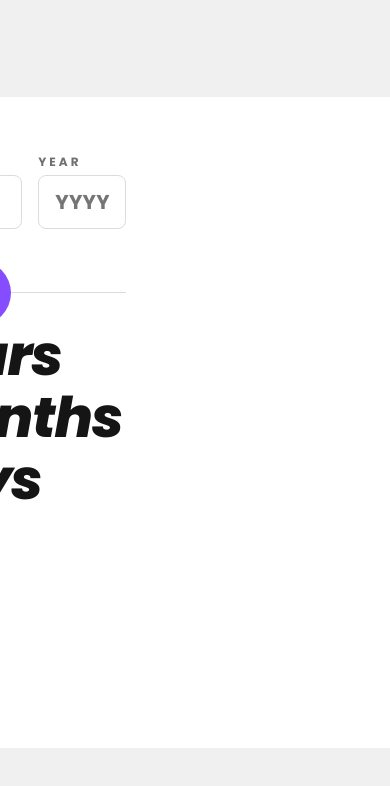
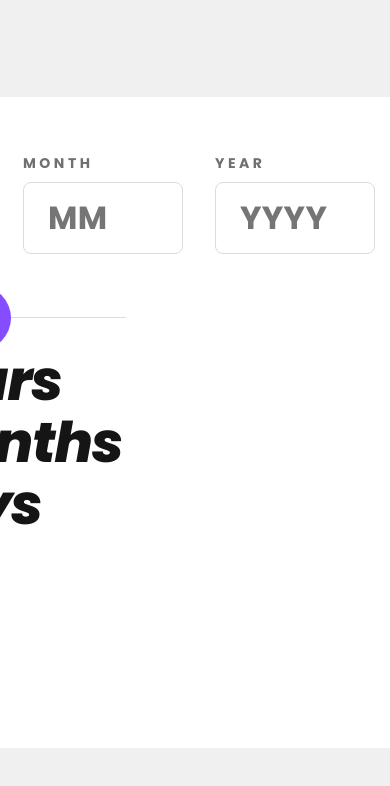
Before and after one commit to burgosha/age-calculator-app, a React (Create React App) app: page / in a window 390 px wide. Shown: the top 786 px of the page. Built offline with nearby package versions, Linux system fonts and the light colour scheme; the HTML template or start-up script is replaced by a standard one.

Commit message:
media queries in form

```diff
--- a/src/stylesheets/AgeCalculator.css
+++ b/src/stylesheets/AgeCalculator.css
@@ -145,12 +145,27 @@
     }
     .date-inputs {
         width: 100%;
-        height: 76px;
+        height: 101px;
         display: flex;
         flex-direction: row;
         align-items: flex-start;
         padding: 0px;
         margin-bottom: 32px;
-        gap: 16px;
+        gap: 32px;
+    }
+    .date-inputs label {
+        width: 160px;
+        height: 101px;
+        display: flex;
+        gap: 8px;
+        font-size: 14px;
+        line-height: 21px;
+    }
+    .date-number {
+        width: 160px;
+        height: 72px;
+        padding: 12px 24px;
+        font-size: 32px;
+        line-height: 48px;
     }
 }
```
